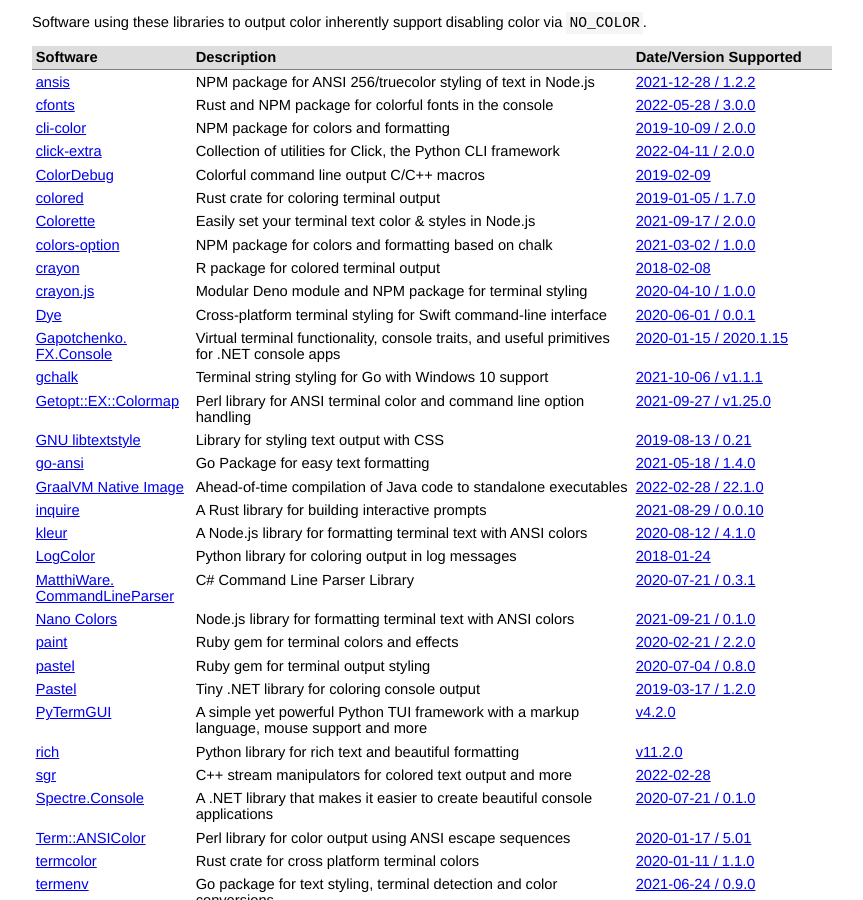
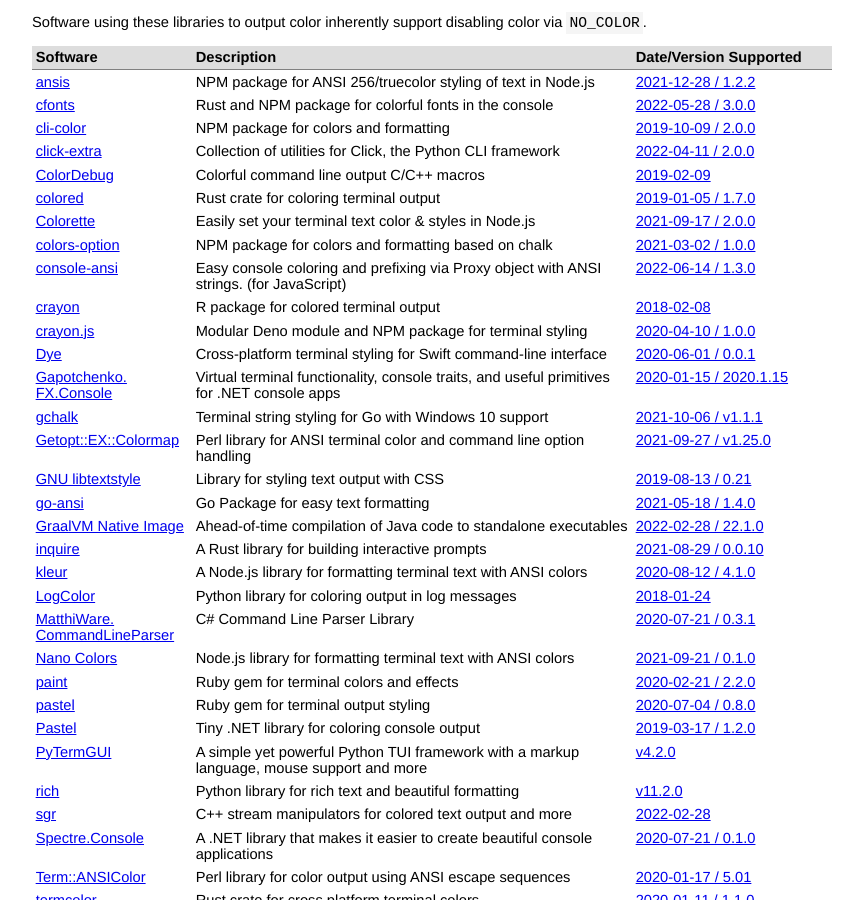
Before and after one commit to jcs/no_color, a Jekyll site: the page built from index.md, in a window 1280 px wide and 900 px high, scrolled down 738 px. Shown: the whole window, without its empty margins (208-1071 px from the left). Built offline with Jekyll 4.4.1, drawn with Linux system fonts in a browser that asks for light colours; our own code applies the rules of GitHub Pages for plain Markdown files.

Commit message:
docs: add console-ansi

```diff
--- a/index.md
+++ b/index.md
@@ -73,6 +73,7 @@ color via `NO_COLOR`.
 | [colored](https://github.com/mackwic/colored) | Rust crate for coloring terminal output | [2019-01-05 / 1.7.0](https://github.com/mackwic/colored/blob/master/CHANGELOG.md#170-january-2019) |
 | [Colorette](https://github.com/jorgebucaran/colorette) | Easily set your terminal text color & styles in Node.js | [2021-09-17 / 2.0.0](https://github.com/jorgebucaran/colorette/releases/tag/2.0.0) |
 | [colors-option](https://github.com/ehmicky/colors-option) | NPM package for colors and formatting based on chalk | [2021-03-02 / 1.0.0](https://github.com/ehmicky/colors-option/blob/master/CHANGELOG.md#100) |
+| [console-ansi](https://github.com/dmnsgn/console-ansi) | Easy console coloring and prefixing via Proxy object with ANSI strings. (for JavaScript) | [2022-06-14 / 1.3.0](https://github.com/dmnsgn/console-ansi/blob/main/CHANGELOG.md#130-2022-06-14) |
 | [crayon](https://github.com/r-lib/crayon) | R package for colored terminal output | [2018-02-08](https://github.com/r-lib/crayon/commit/700800135d04408bf1c99426b3fec9a4073b8a97) |
 | [crayon.js](https://github.com/crayon-js/crayon) | Modular Deno module and NPM package for terminal styling | [2020-04-10 / 1.0.0](https://github.com/crayon-js/crayon/commit/c7f8b1c4a1acecd93592bd330c04da70c0dc7051) |
 | [Dye](https://github.com/dduan/Dye) | Cross-platform terminal styling for Swift command-line interface | [2020-06-01 / 0.0.1](https://github.com/dduan/Dye/releases/tag/0.0.1) |
```
